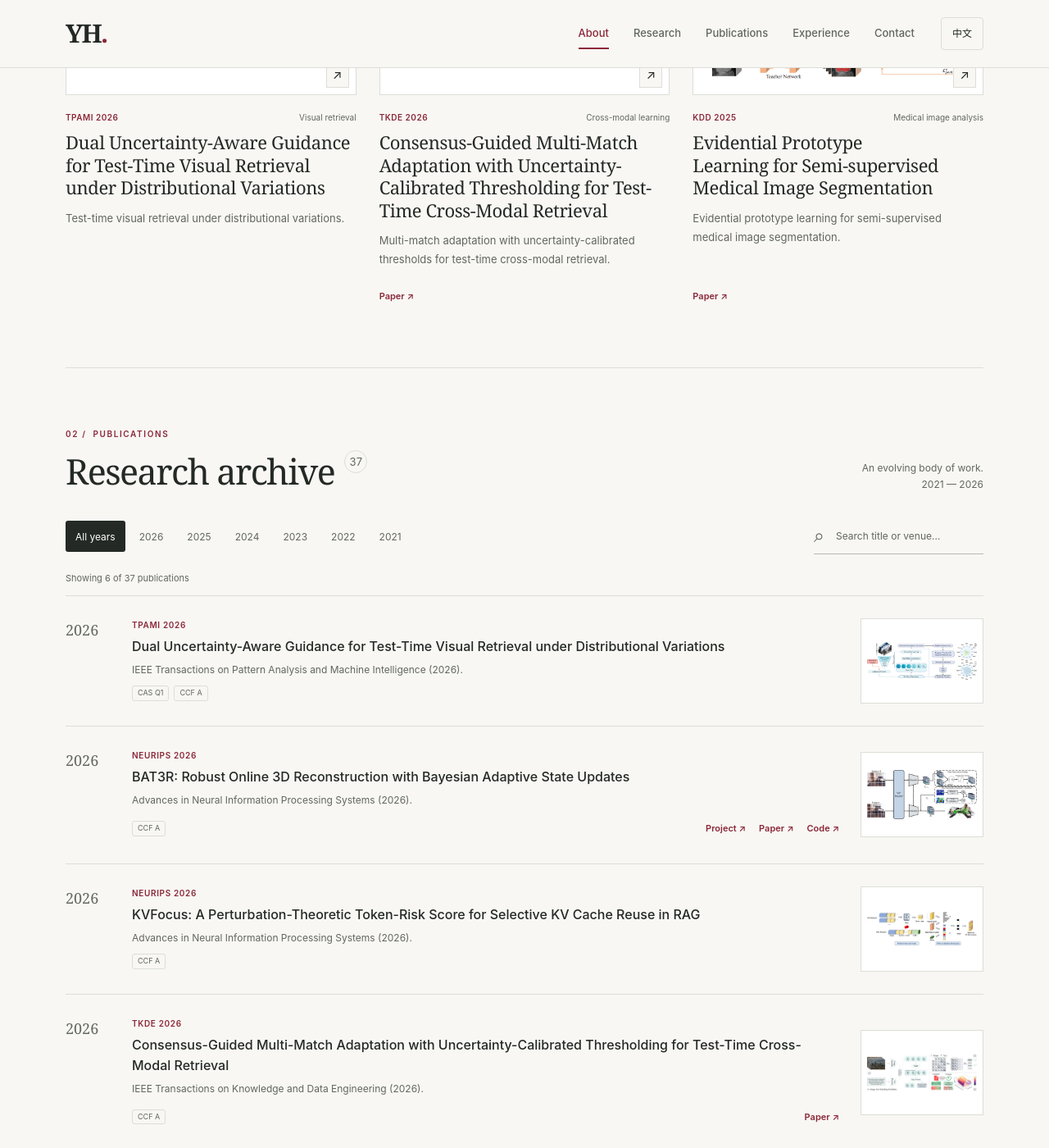
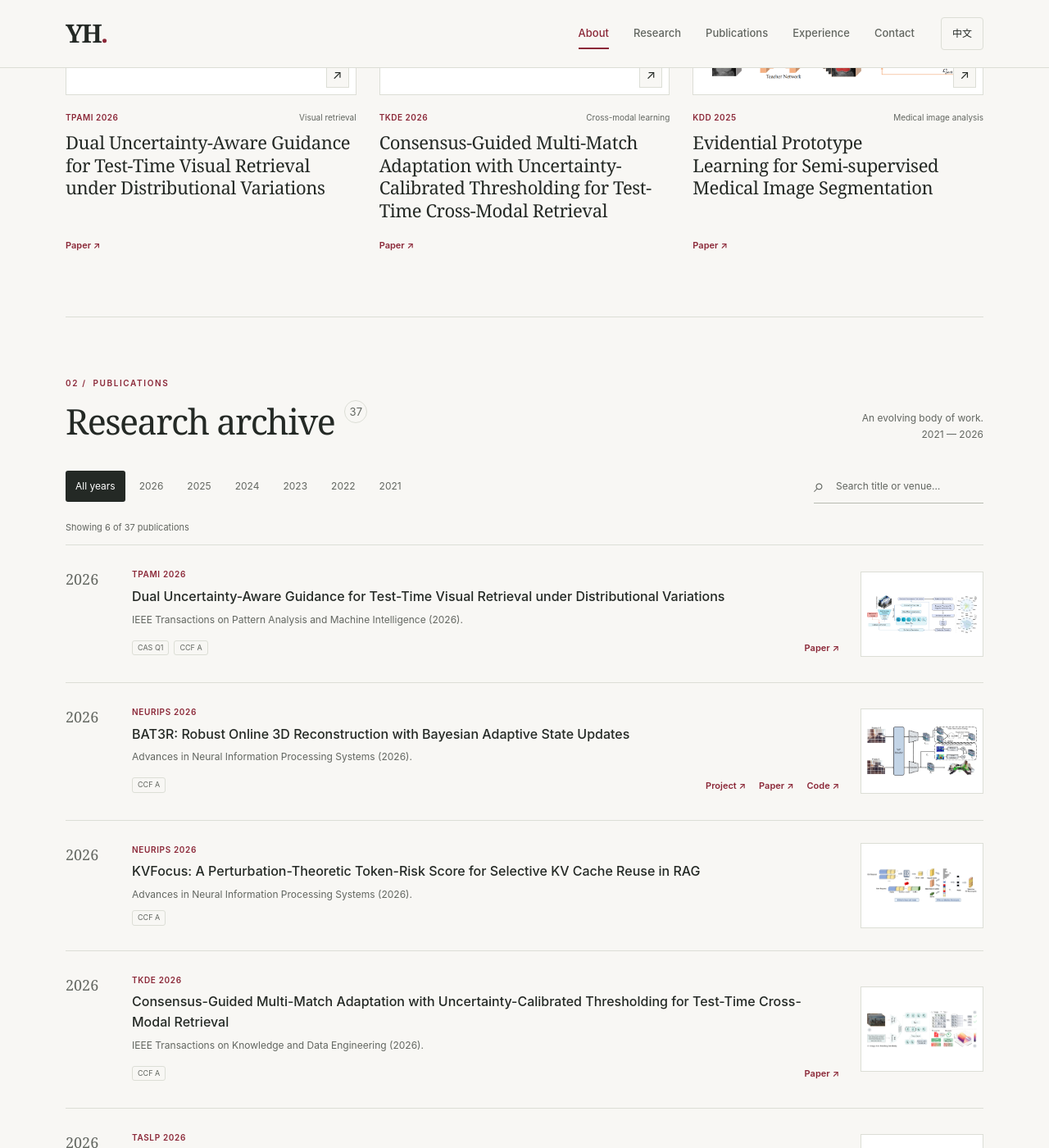
Before and after one commit to heyuanpengpku/heyuanpeng.github.io, a Jekyll site: the page built from _pages/about.md, in a window 1280 px wide and 1400 px high, scrolled down 1098 px. Shown: the whole window at 82% size. Built offline with Jekyll 4.4.1, drawn with Linux system fonts in a browser that asks for light colours.

Commit message:
Remove selected-work summaries and add TPAMI paper link

```diff
--- a/_data/publications.json
+++ b/_data/publications.json
@@ -2,7 +2,7 @@
   {
     "id": "paper-01",
     "title": "Dual Uncertainty-Aware Guidance for Test-Time Visual Retrieval under Distributional Variations",
-    "url": null,
+    "url": "https://ieeexplore.ieee.org/abstract/document/11723258",
     "image": "images/covers/2026-tpami-hyp.jpg",
     "year": 2026,
     "badge": "TPAMI 2026",
--- a/_includes/academic-home.html
+++ b/_includes/academic-home.html
@@ -41,7 +41,6 @@
       <a class="featured-image" href="{% if paper.url %}{{ paper.url }}{% else %}{{ paper.image | relative_url }}{% endif %}" target="_blank" rel="noopener noreferrer" aria-label="{% unless paper.url %}View figure: {% endunless %}{{ paper.title | escape }}"><img src="{{ paper.image | relative_url }}" alt="{{ paper.title | escape }} — research overview" width="640" height="360" loading="lazy" decoding="async"><span class="image-arrow" aria-hidden="true">↗</span></a>
       <div class="featured-meta"><span>{{ paper.badge }}</span><span class="lang-en">{{ paper.category_en }}</span><span class="lang-zh">{{ paper.category_zh }}</span></div>
       <h3>{% if paper.url %}<a href="{{ paper.url }}" target="_blank" rel="noopener noreferrer">{{ paper.title }}</a>{% else %}{{ paper.title }}{% endif %}</h3>
-      <p><span class="lang-en">{{ paper.summary_en }}</span><span class="lang-zh">{{ paper.summary_zh }}</span></p>
       <div class="paper-links">{% if paper.project %}<a href="{{ paper.project }}" target="_blank" rel="noopener noreferrer">Project ↗</a><a href="{{ paper.paper }}" target="_blank" rel="noopener noreferrer">Paper ↗</a><a href="{{ paper.code }}" target="_blank" rel="noopener noreferrer">Code ↗</a>{% elsif paper.url %}<a href="{{ paper.url }}" target="_blank" rel="noopener noreferrer">Paper ↗</a>{% endif %}</div>
     </article>
     {% endfor %}
--- a/assets/css/academic.css
+++ b/assets/css/academic.css
@@ -531,6 +531,7 @@ html[data-language="zh"] .contact-section h2 {
 }
 .featured-paper > .paper-links {
   margin-top: auto;
+  padding-top: 14px;
 }
 .heading-count {
   font: 400 13px var(--sans);
```
